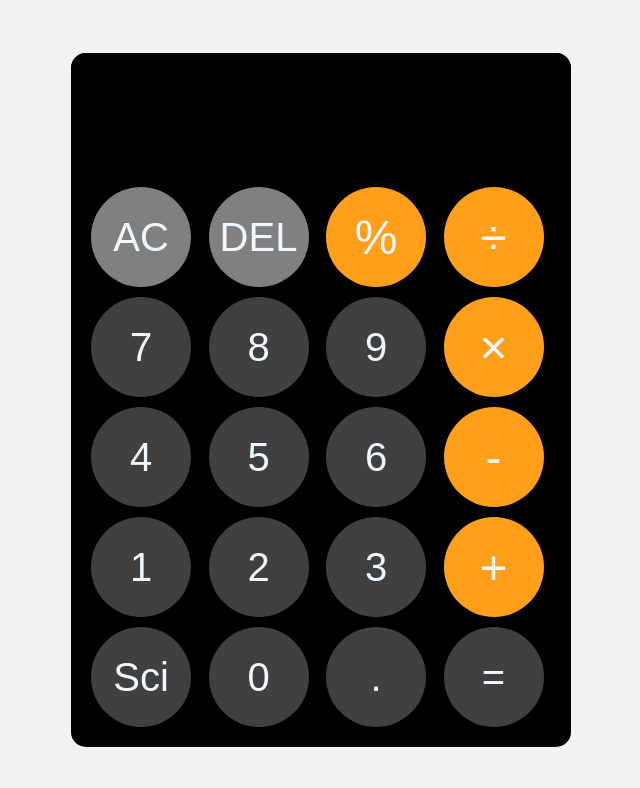
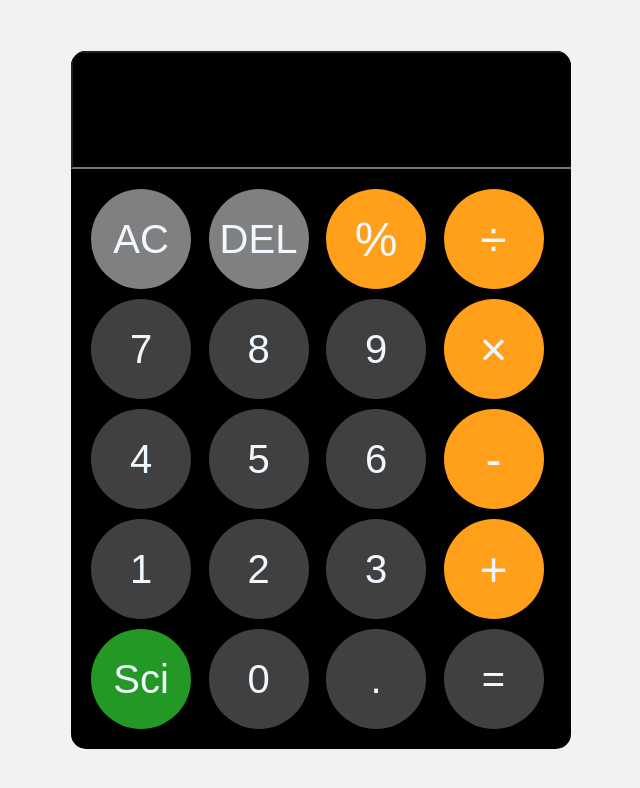
Before and after one commit to IamHari01/Femtosoft, a plain HTML site: page Calculator/index.html in a window 1280 px wide. Shown: the whole page, without its empty margins (319-959 px from the left). Drawn offline with Linux system fonts and the light colour scheme.

Commit message:
added some styles

```diff
--- a/Calculator/index.html
+++ b/Calculator/index.html
@@ -30,7 +30,7 @@
     <button  onclick="appendTodisplay('2')">2</button>
     <button  onclick="appendTodisplay('3')">3</button>
     <button class="operator-btn"  onclick="appendTodisplay('+')">+</button>
-    <button  onclick="scientificCalc()">Sci</button>
+    <button class="sci-calc"  onclick="scientificCalc()">Sci</button>
     <button  onclick="appendTodisplay('0')">0</button>
     <button  onclick="appendTodisplay('.')">.</button>
     <button  onclick="calculate('=')">=</button>
--- a/Calculator/style.css
+++ b/Calculator/style.css
@@ -41,6 +41,11 @@ button:active{
 .external-btn{
     background-color: hsl(0, 0%, 50%);
 }
+.sci-calc{
+    background-color: hsla(121, 62%, 39%, 0.945);
+}
+.external-btn{
+}
 #keys{
     display:grid;
     grid-template-columns:repeat(4, 1fr) ;
@@ -63,7 +68,7 @@ h1{
     width:100%;
     padding:20px;
     font-size: 4rem;
-    border:none;
+    /* border:none; */
 
     text-align: left;
 
```
